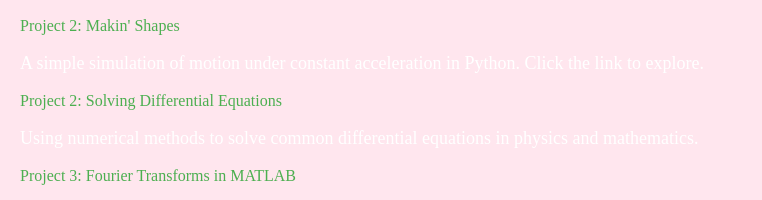
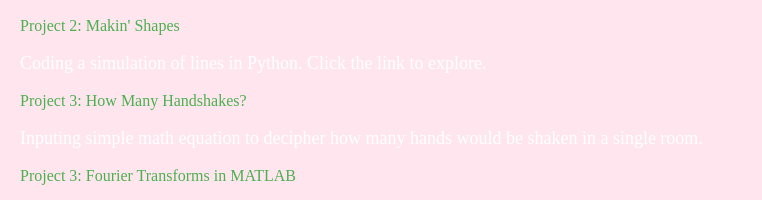
Before and after one commit to amilcherska/amilcherska.github.io, a plain HTML site: page index.html in a window 1280 px wide. Shown: the part 289-489 px from the top of the page, 0-762 px from the left. Drawn offline with Linux system fonts and the light colour scheme.

Commit message:
Update index.html

```diff
--- a/index.html
+++ b/index.html
@@ -67,11 +67,11 @@
         <ul>
             <li>
                 <a href="https://trinket.io/python/3aea189fca5e">Project 2: Makin' Shapes</a>
-                <p>A simple simulation of motion under constant acceleration in Python. Click the link to explore.</p>
+                <p>Coding a simulation of lines in Python. Click the link to explore.</p>
             </li>
             <li>
-                <a href="project2.html">Project 2: Solving Differential Equations</a>
-                <p>Using numerical methods to solve common differential equations in physics and mathematics.</p>
+                <a href="https://trinket.io/python/05a1e73f0a9a">Project 3: How Many Handshakes?</a>
+                <p>Inputing simple math equation to decipher how many hands would be shaken in a single room.</p>
             </li>
             <li>
                 <a href="project3.html">Project 3: Fourier Transforms in MATLAB</a>
```
